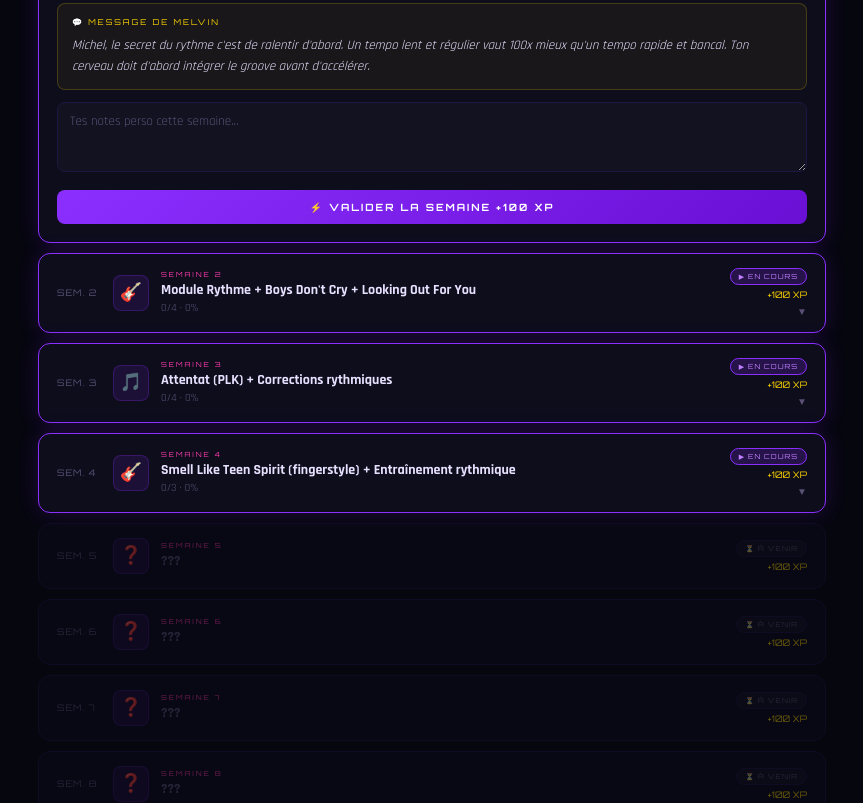
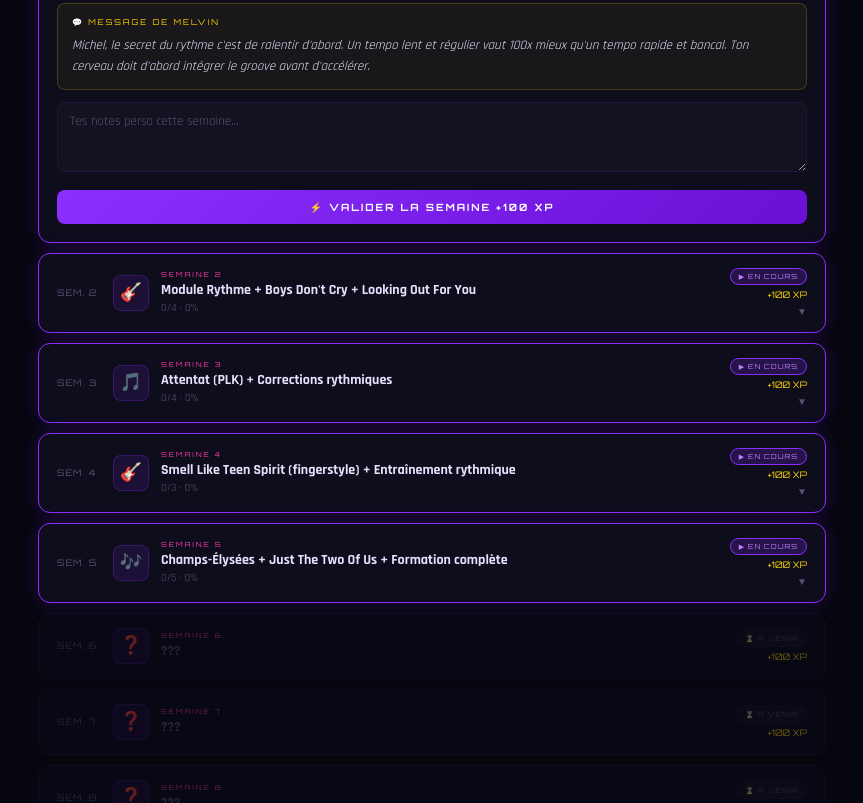
Before and after one commit to sprollvn-ship-it/plan-gl-michel, a plain HTML site: page index.html in a window 1280 px wide. Shown: the part 961-1764 px from the top of the page, without its empty margins (208-1071 px from the left). Drawn offline with Linux system fonts and the light colour scheme.

Commit message:
Update index.html

```diff
--- a/index.html
+++ b/index.html
@@ -331,7 +331,7 @@
     </div>
     <div class="obj-card court">
       <div class="obj-label">⚡ OBJECTIF COURT TERME</div>
-      <div class="obj-text">Corriger le rythme sur Bella · Apprendre Boys Don't Cry et Looking Out For You</div>
+      <div class="obj-text">Maîtriser Champs-Élysées & Just The Two Of Us · Explorer les outils GPS (rythmes, accords, gammes)</div>
     </div>
     <div class="obj-card style">
       <div class="obj-label">🎸 STYLE VISÉ</div>
@@ -411,7 +411,21 @@ const WEEKS_DATA = [
     coachNote: "Le fingerstyle demande de la patience — chaque doigt doit trouver sa place. Pour les rythmes, utilise les vidéos GPS ou le métronome directement, l'objectif c'est que tu sois autonome pour travailler n'importe quel rythme.",
     active: true
   },
-  { icon: "❓", quest: "SEMAINE 5",  title: "???", focus: "La suite s'adapte à ta progression.", tasks: [], coachNote: "", active: false },
+  {
+    icon: "🎶",
+    quest: "SEMAINE 5",
+    title: "Champs-Élysées + Just The Two Of Us + Formation complète",
+    focus: "Cette semaine on attaque deux nouveaux morceaux avec des vibes très différentes : Champs-Élysées pour le côté français festif, et Just The Two Of Us pour explorer un groove plus soul/jazz. En parallèle, c'est le moment d'explorer les trois outils GPS : la formation rythmes, l'explorateur d'accords, et le début du module gammes. C'est là que tout commence à s'assembler.",
+    tasks: [
+      { text: "Apprendre les accords de Champs-Élysées — structure simple et efficace", time: "~15 min" },
+      { text: "Apprendre les accords de Just The Two Of Us — attention aux transitions", time: "~15 min" },
+      { text: "Explorer la formation sur les rythmes GPS — intègre les patterns vus jusqu'ici", time: "~10 min" },
+      { text: "Parcourir l'explorateur d'accords — essaie des voicings nouveaux", time: "~10 min" },
+      { text: "Commencer le module des gammes — juste observer et écouter pour l'instant", time: "~10 min" },
+    ],
+    coachNote: "Deux morceaux très différents dans le même temps, c'est volontaire — ça entraîne ton cerveau à switcher de contexte musical. Pour les outils GPS, t'as pas besoin de tout maîtriser d'un coup : explore, joue, teste. Le module gammes c'est juste une première découverte cette semaine, on approfondira ensemble.",
+    active: true
+  },
   { icon: "❓", quest: "SEMAINE 6",  title: "???", focus: "La suite s'adapte à ta progression.", tasks: [], coachNote: "", active: false },
   { icon: "❓", quest: "SEMAINE 7",  title: "???", focus: "La suite s'adapte à ta progression.", tasks: [], coachNote: "", active: false },
   { icon: "❓", quest: "SEMAINE 8",  title: "???", focus: "La suite s'adapte à ta progression.", tasks: [], coachNote: "", active: false },
```
